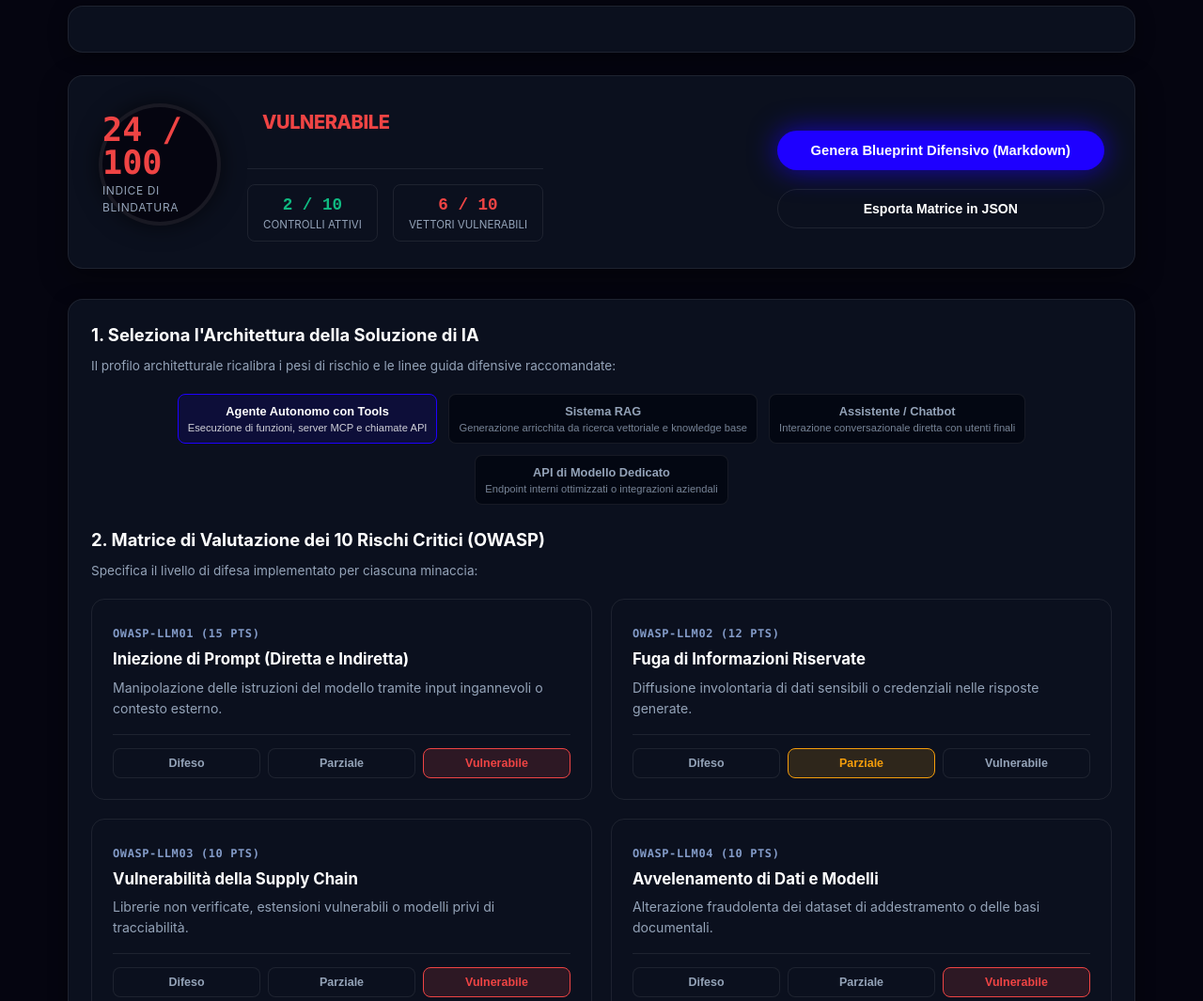
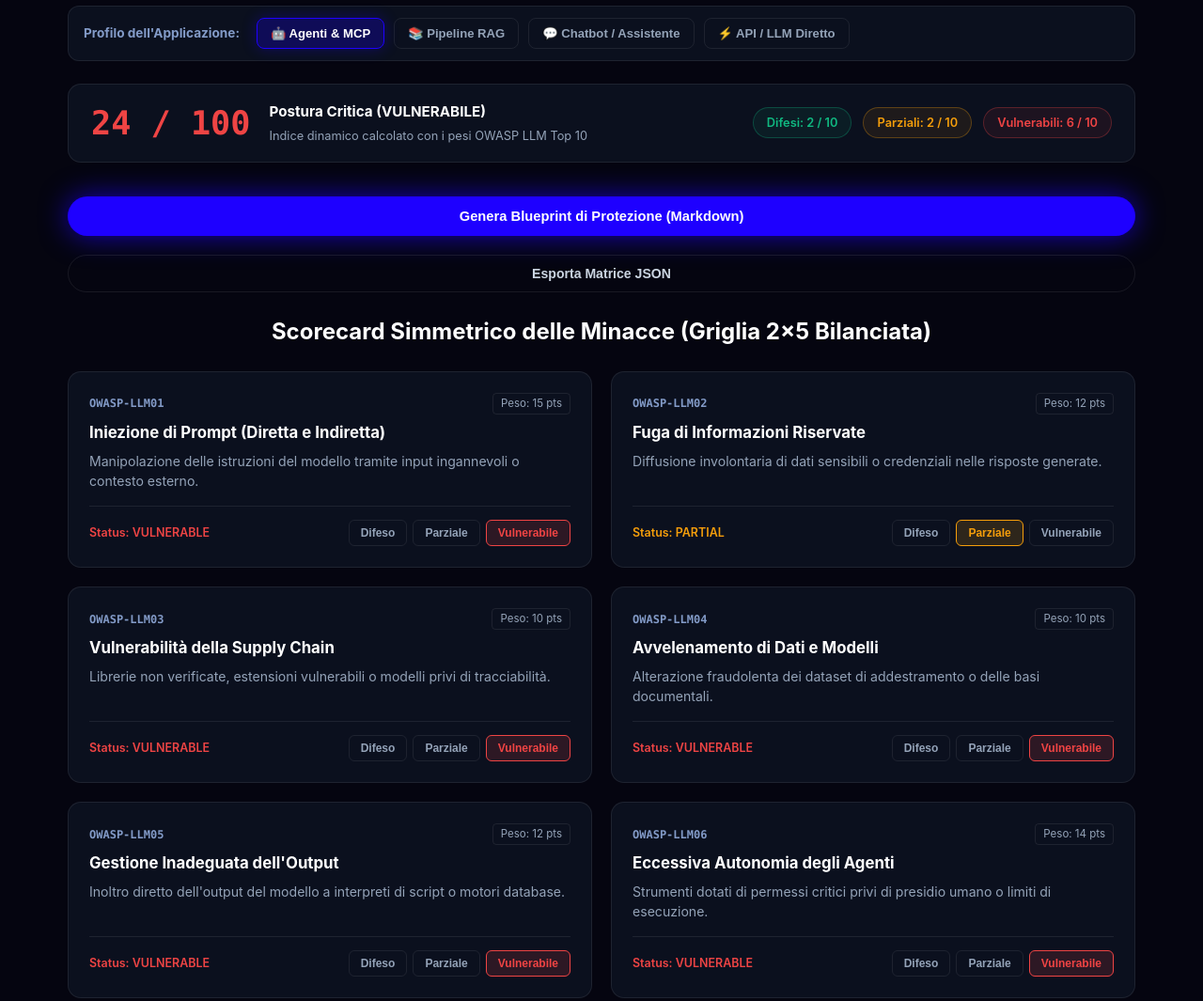
Before and after one commit to TAVARDT-Italia/ai-threat-matrix-it, a plain HTML site: page index.html in a window 1280 px wide. Shown: the part 360-1425 px from the top of the page at 94% size. Drawn offline with Linux system fonts and the light colour scheme.

Commit message:
refactor(ui): align interactive tool 100% to Alternative 6 (chips, pill scorecard, symmetric 2x5 cards with weights & compact status buttons)

```diff
--- a/index.html
+++ b/index.html
@@ -1048,104 +1048,124 @@ footer a:hover,
 }
 
 /* ==========================================================================
-   LAYOUT 6: SCORECARD SIMÉTRICO 2X5 BALANCEADO
+   LAYOUT 6 EXACT: SCORECARD SIMÉTRICO 2X5 BALANCEADO
    ========================================================================== */
-.stats-score-banner {
+.arch-bar {
+  display: flex !important;
+  gap: 10px !important;
+  flex-wrap: wrap !important;
+  margin-bottom: 24px !important;
   background: var(--card-bg) !important;
   border: 1px solid var(--border) !important;
-  border-radius: 16px !important;
-  padding: 28px 32px !important;
-  box-shadow: 0 10px 30px rgba(0, 0, 0, 0.4) !important;
+  padding: 12px 16px !important;
+  border-radius: 12px !important;
+  align-items: center !important;
   width: 100% !important;
   box-sizing: border-box !important;
-  margin-bottom: 32px !important;
-}
-.stats-banner-grid {
+}
+.arch-bar-label {
+  font-size: 0.85rem !important;
+  font-weight: 700 !important;
+  color: #839bc8 !important;
+  margin-right: 8px !important;
+}
+.arch-chip {
+  background: var(--card-surface) !important;
+  border: 1px solid var(--border) !important;
+  color: var(--text-muted) !important;
+  padding: 8px 14px !important;
+  border-radius: 8px !important;
+  cursor: pointer !important;
+  font-size: 0.82rem !important;
+  font-weight: 600 !important;
+  transition: all 0.2s ease !important;
+}
+.arch-chip:hover {
+  border-color: #839bc8 !important;
+  color: #ffffff !important;
+}
+.arch-chip.active {
+  background: rgba(30, 0, 255, 0.25) !important;
+  border-color: #1e00ff !important;
+  color: #ffffff !important;
+  box-shadow: 0 0 15px rgba(30, 0, 255, 0.3) !important;
+}
+
+/* GLOBAL SCORE BAR */
+.global-score-bar {
+  background: var(--card-bg) !important;
+  border: 1px solid var(--border) !important;
+  border-radius: 14px !important;
+  padding: 18px 24px !important;
+  margin-bottom: 20px !important;
   display: flex !important;
   justify-content: space-between !important;
   align-items: center !important;
-  gap: 32px !important;
   flex-wrap: wrap !important;
-}
-.stats-score-col {
+  gap: 16px !important;
+  width: 100% !important;
+  box-sizing: border-box !important;
+}
+.score-left {
   display: flex !important;
   align-items: center !important;
-  gap: 28px !important;
-  flex-wrap: wrap !important;
-}
-.score-circle {
-  width: 130px !important;
-  height: 130px !important;
-  border-radius: 50% !important;
-  border: 4px solid var(--border) !important;
-  display: flex !important;
-  flex-direction: column !important;
-  align-items: center !important;
-  justify-content: center !important;
-  background: #050510 !important;
-  box-shadow: 0 0 25px rgba(0, 0, 0, 0.6) !important;
-  flex-shrink: 0 !important;
-}
-.score-val {
+  gap: 20px !important;
+}
+.score-big {
   font-size: 2.2rem !important;
   font-weight: 800 !important;
   font-family: 'Fira Code', Consolas, monospace !important;
   color: var(--fail) !important;
   line-height: 1 !important;
 }
-.score-label {
-  font-size: 0.75rem !important;
+.score-label-wrap h4 {
+  font-size: 0.95rem !important;
+  font-weight: 700 !important;
+  color: #ffffff !important;
+  margin: 0 0 4px 0 !important;
+}
+.score-label-wrap p {
+  font-size: 0.8rem !important;
   color: var(--text-muted) !important;
-  text-transform: uppercase !important;
-  letter-spacing: 0.05em !important;
-  margin-top: 4px !important;
-}
-.score-meta-col {
+  margin: 0 !important;
+}
+.score-pills {
   display: flex !important;
-  flex-direction: column !important;
   gap: 12px !important;
-}
-.posture-status {
-  font-size: 1.25rem !important;
-  font-weight: 800 !important;
-  letter-spacing: -0.02em !important;
-}
-.posture-stats-row {
-  display: flex !important;
-  gap: 16px !important;
-}
-.mini-stat {
+  flex-wrap: wrap !important;
+}
+.score-pill {
   background: var(--card-surface) !important;
   border: 1px solid var(--border) !important;
-  border-radius: 8px !important;
-  padding: 8px 16px !important;
-  display: flex !important;
-  flex-direction: column !important;
-  align-items: center !important;
-}
-.mini-stat-val {
-  font-size: 1.1rem !important;
-  font-weight: 700 !important;
-  font-family: 'Fira Code', monospace !important;
-}
-.mini-stat-lbl {
-  font-size: 0.72rem !important;
-  color: var(--text-muted) !important;
-  text-transform: uppercase !important;
-}
-.stats-actions-col {
-  display: flex !important;
-  flex-direction: column !important;
-  gap: 12px !important;
-  min-width: 280px !important;
-}
+  padding: 6px 14px !important;
+  border-radius: 9999px !important;
+  font-size: 0.8rem !important;
+  font-weight: 600 !important;
+}
+.score-pill.def {
+  color: var(--pass) !important;
+  border-color: rgba(16, 185, 129, 0.3) !important;
+  background: rgba(16, 185, 129, 0.08) !important;
+}
+.score-pill.part {
+  color: var(--warn) !important;
+  border-color: rgba(245, 158, 11, 0.3) !important;
+  background: rgba(245, 158, 11, 0.08) !important;
+}
+.score-pill.exp {
+  color: var(--fail) !important;
+  border-color: rgba(239, 68, 68, 0.3) !important;
+  background: rgba(239, 68, 68, 0.08) !important;
+}
+
+/* ACTIONS BAR */
 .btn-action-main {
   background: #1e00ff !important;
   color: #ffffff !important;
   border: none !important;
   border-radius: 9999px !important;
-  padding: 14px 24px !important;
-  font-size: 0.92rem !important;
+  padding: 12px 24px !important;
+  font-size: 0.9rem !important;
   font-weight: 700 !important;
   cursor: pointer !important;
   transition: all 0.2s ease !important;
@@ -1158,10 +1178,10 @@ footer a:hover,
 }
 .btn-action-secondary {
   background: var(--card-surface) !important;
-  color: #ffffff !important;
+  color: #cbd5e1 !important;
   border: 1px solid var(--border) !important;
   border-radius: 9999px !important;
-  padding: 12px 20px !important;
+  padding: 11px 20px !important;
   font-size: 0.88rem !important;
   font-weight: 600 !important;
   cursor: pointer !important;
@@ -1169,11 +1189,12 @@ footer a:hover,
   text-align: center !important;
 }
 .btn-action-secondary:hover {
-  border-color: rgba(255, 255, 255, 0.25) !important;
-}
-
-/* GRID 2X5 BALANCEADO */
-#threat-list {
+  border-color: #839bc8 !important;
+  color: #ffffff !important;
+}
+
+/* GRADE 2X5 BALANCEADA */
+.grid-2x5, #threat-list {
   display: grid !important;
   grid-template-columns: repeat(2, 1fr) !important;
   gap: 20px !important;
@@ -1181,96 +1202,60 @@ footer a:hover,
   box-sizing: border-box !important;
 }
 @media (max-width: 820px) {
-  #threat-list {
+  .grid-2x5, #threat-list {
     grid-template-columns: 1fr !important;
   }
-  .stats-banner-grid {
-    flex-direction: column !important;
-    align-items: stretch !important;
-  }
-  .stats-score-col {
-    justify-content: center !important;
-  }
-}
-
-/* CARD SIMÉTRICO DA AMEAÇA */
-.threat-item {
-  background: var(--card-surface) !important;
+}
+.card-2x5 {
+  background: var(--card-bg) !important;
   border: 1px solid var(--border) !important;
   border-radius: 14px !important;
   padding: 22px !important;
-  margin-bottom: 0 !important;
   display: flex !important;
   flex-direction: column !important;
   justify-content: space-between !important;
-  gap: 16px !important;
   transition: all 0.2s ease !important;
   box-sizing: border-box !important;
 }
-.threat-item:hover {
+.card-2x5:hover {
   border-color: rgba(30, 0, 255, 0.4) !important;
   transform: translateY(-2px) !important;
   box-shadow: 0 8px 24px rgba(0, 0, 0, 0.4) !important;
 }
-.threat-info {
-  flex: 1 !important;
-}
-.threat-code {
+
+/* BOTÕES DE STATUS DENTRO DO CARD */
+.status-btn-group {
+  display: flex !important;
+  gap: 6px !important;
+}
+.btn-stat {
   font-size: 0.75rem !important;
-  font-family: 'Fira Code', Consolas, monospace !important;
-  color: #839bc8 !important;
-  font-weight: 700 !important;
-  letter-spacing: 0.05em !important;
-}
-.threat-title {
-  font-size: 1.05rem !important;
-  font-weight: 700 !important;
-  color: #ffffff !important;
-  margin: 6px 0 8px 0 !important;
-  line-height: 1.35 !important;
-}
-.threat-desc {
-  font-size: 0.88rem !important;
+  padding: 6px 12px !important;
+  border-radius: 6px !important;
+  border: 1px solid var(--border) !important;
+  background: var(--card-surface) !important;
   color: var(--text-muted) !important;
-  line-height: 1.55 !important;
-}
-.status-group {
-  display: flex !important;
-  gap: 8px !important;
-  width: 100% !important;
-  border-top: 1px solid var(--border) !important;
-  padding-top: 14px !important;
-}
-.btn-status {
-  flex: 1 !important;
-  padding: 8px 10px !important;
-  border-radius: 8px !important;
-  border: 1px solid var(--border) !important;
-  background: var(--card-bg) !important;
-  color: var(--text-muted) !important;
-  font-size: 0.78rem !important;
-  font-weight: 600 !important;
   cursor: pointer !important;
   transition: all 0.2s ease !important;
-  text-align: center !important;
-}
-.btn-status:hover {
+  font-weight: 600 !important;
+}
+.btn-stat:hover {
   color: #ffffff !important;
   border-color: rgba(255, 255, 255, 0.3) !important;
 }
-.btn-status.active-defended {
+.btn-stat.act-def {
   background: rgba(16, 185, 129, 0.15) !important;
   color: #10b981 !important;
   border-color: #10b981 !important;
   font-weight: 700 !important;
 }
-.btn-status.active-partial {
+.btn-stat.act-part {
   background: rgba(245, 158, 11, 0.15) !important;
   color: #f59e0b !important;
   border-color: #f59e0b !important;
   font-weight: 700 !important;
 }
-.btn-status.active-exposed {
+.btn-stat.act-exp {
   background: rgba(239, 68, 68, 0.15) !important;
   color: #ef4444 !important;
   border-color: #ef4444 !important;
@@ -1300,82 +1285,59 @@ footer a:hover,
       <p>Mappatura tecnica delle superfici di attacco su modelli linguistici (LLM) e agenti autonomi. Valutazione della postura difensiva secondo OWASP Top 10 for LLMs e MITRE ATLAS con generazione di blueprint di mitigazione.</p>
     </div>
 
-    <!-- LAYOUT 6: 1. ARQUITETURA (FULL WIDTH) -->
-    <div class="card" style="margin-bottom: 24px;">
-
+    <!-- APPLICATION PROFILE SELECTOR (CHIPS) -->
+    <div class="arch-bar">
+      <span class="arch-bar-label">Profilo dell'Applicazione:</span>
+      <button class="arch-chip active" data-arch="agent">🤖 Agenti & MCP</button>
+      <button class="arch-chip" data-arch="rag">📚 Pipeline RAG</button>
+      <button class="arch-chip" data-arch="chat">💬 Chatbot / Assistente</button>
+      <button class="arch-chip" data-arch="api">⚡ API / LLM Diretto</button>
     </div>
 
-    <!-- LAYOUT 6: SCORECARD & STATUS BANNER (FULL WIDTH) -->
-    <div class="card stats-score-banner">
-      <div class="stats-banner-grid">
-        <div class="stats-score-col">
-          <div class="score-circle">
-            <span id="stat-score" class="score-val">0</span>
-            <span class="score-label">Indice di Blindatura</span>
-          </div>
-          <div class="score-meta-col">
-            <div id="stat-posture" class="posture-status">Postura di Sicurezza</div>
-            <div class="posture-stats-row">
-            <div class="mini-stat">
-              <span id="stat-defended" class="mini-stat-val" style="color: var(--pass);">0</span>
-              <span class="mini-stat-lbl">Controlli Attivi</span>
-            </div>
-            <div class="mini-stat">
-              <span id="stat-exposed" class="mini-stat-val" style="color: var(--fail);">0</span>
-              <span class="mini-stat-lbl">Vettori Vulnerabili</span>
-            </div>
-          </div>
-          </div>
-        </div>
-        <div class="stats-actions-col">
-          <button id="btn-generate-blueprint" class="btn-action-main">Genera Blueprint Difensivo (Markdown)</button>
-          <button id="btn-export-matrix" class="btn-action-secondary">Esporta Matrice in JSON</button>
+    <!-- GLOBAL SCORE BAR (HORIZONTAL WITH PILLS) -->
+    <div class="global-score-bar">
+      <div class="score-left">
+        <div class="score-big" id="stat-score">0 / 100</div>
+        <div class="score-label-wrap">
+          <h4 id="stat-posture">Postura Critica (VULNERABILE)</h4>
+          <p>Indice dinamico calcolato con i pesi OWASP LLM Top 10</p>
         </div>
       </div>
+      <div class="score-pills">
+        <div class="score-pill def" id="pill-def">Difesi: 0 / 10</div>
+        <div class="score-pill part" id="pill-part">Parziali: 0 / 10</div>
+        <div class="score-pill exp" id="pill-exp">Vulnerabili: 0 / 10</div>
+      </div>
     </div>
 
-    <!-- LAYOUT 6: 2. GRADE SIMÉTRICA 2X5 DOS 10 VETORES DE RISCO -->
-    <div class="card" style="margin-bottom: 32px;">
-      <div class="card-title">1. Seleziona l'Architettura della Soluzione di IA</div>
-          <div class="card-desc">Il profilo architetturale ricalibra i pesi di rischio e le linee guida difensive raccomandate:</div>
-          <div class="arch-selector">
-            <button class="arch-btn active" data-arch="agent">
-              Agente Autonomo con Tools
-              <span>Esecuzione di funzioni, server MCP e chiamate API</span>
-            </button>
-            <button class="arch-btn" data-arch="rag">
-              Sistema RAG
-              <span>Generazione arricchita da ricerca vettoriale e knowledge base</span>
-            </button>
-            <button class="arch-btn" data-arch="chat">
-              Assistente / Chatbot
-              <span>Interazione conversazionale diretta con utenti finali</span>
-            </button>
-            <button class="arch-btn" data-arch="api">
-              API di Modello Dedicato
-              <span>Endpoint interni ottimizzati o integrazioni aziendali</span>
-            </button>
-          </div>
-
-          <div class="card-title" style="margin-top: 24px;">2. Matrice di Valutazione dei 10 Rischi Critici (OWASP)</div>
-          <div class="card-desc">Specifica il livello di difesa implementato per ciascuna minaccia:</div>
-      <div id="threat-list"></div>
+    <!-- ACTIONS ROW (GENERATE BLUEPRINT & EXPORT JSON) -->
+    <div style="display: flex; gap: 12px; justify-content: flex-end; margin-bottom: 24px; flex-wrap: wrap;">
+      <button id="btn-generate-blueprint" class="btn-action-main">Genera Blueprint di Protezione (Markdown)</button>
+      <button id="btn-export-matrix" class="btn-action-secondary">Esporta Matrice JSON</button>
     </div>
 
-    <div id="blueprint-card" class="card" style="display: none; margin-top: 24px;">
-      <div class="card-title">Blueprint di Blindatura Architetturale</div>
-      <div class="card-desc">Specifica tecnica strutturata per verifiche di conformità e revisioni di sicurezza informatica:</div>
-      <div style="display: flex; gap: 10px; margin-bottom: 10px;">
-        <button id="btn-copy-bp" class="btn-action-secondary" style="width: auto; margin: 0;">Copia Blueprint</button>
-        <button id="btn-dl-bp" class="btn-action-secondary" style="width: auto; margin: 0;">Scarica ai-hardening-blueprint.md</button>
+    <!-- BALANCED 2X5 THREAT SCORECARD HEADING & GRID -->
+    <h2 style="text-align: center; margin-bottom: 24px; font-size: 1.5rem; font-weight: 700; color: #ffffff;">
+      Scorecard Simmetrico delle Minacce (Griglia 2×5 Bilanciata)
+    </h2>
+
+    <div id="threat-list" class="grid-2x5" style="margin-bottom: 32px;"></div>
+
+    <!-- Hardening Blueprint Output Card (Initially Hidden) -->
+    <div id="blueprint-card" class="card" style="display: none; margin-bottom: 32px; border-color: #1e00ff;">
+      <div style="display: flex; justify-content: space-between; align-items: center; margin-bottom: 16px; flex-wrap: wrap; gap: 12px;">
+        <div class="card-title" style="margin: 0; font-size: 1.15rem; font-weight: 700; color: #ffffff;">Blueprint di Protezione della Sicurezza IA</div>
+        <div style="display: flex; gap: 10px;">
+          <button id="btn-copy-bp" class="btn-action-secondary" style="width: auto; margin: 0; padding: 8px 16px; font-size: 0.82rem;">Copia Blueprint</button>
+          <button id="btn-dl-bp" class="btn-action-secondary" style="width: auto; margin: 0; padding: 8px 16px; font-size: 0.82rem;">Scarica ai-hardening-blueprint.md</button>
+        </div>
       </div>
-      <textarea id="blueprint-area" class="blueprint-output" readonly></textarea>
+      <textarea id="blueprint-area" class="blueprint-output" readonly style="width: 100%; height: 260px; background: #050510; border: 1px solid var(--border); border-radius: 8px; color: #839bc8; font-family: 'Fira Code', monospace; font-size: 0.85rem; padding: 14px; box-sizing: border-box; resize: vertical;"></textarea>
     </div>
   </div>
 
   <div class="container">
-
-  <!-- AEO CITABLE DEFINITION SECTION (100% WIDTH - 1200px) -->
+<!-- AEO CITABLE DEFINITION SECTION (100% WIDTH - 1200px) -->
   <section class="aeo-card">
     <h2>Che cos'è la Matrice delle Minacce per Sistemi di IA?</h2>
     <p>La Matrice delle Minacce per Sistemi di IA di TAVARDT è una piattaforma analitica che mappa e correla i vettori di attacco avversari secondo l'OWASP Top 10 per LLM, il NIST AI Risk Management Framework e la matrice MITRE ATLAS. Permette di diagnosticare la postura di sicurezza delle applicazioni di intelligenza artificiale ed esportare blueprint difensivi.</p>
@@ -1497,6 +1459,7 @@ footer a:hover,
       function recalculate() {
         let totalScore = 0;
         let defCount = 0;
+        let partCount = 0;
         let expCount = 0;
 
         threats.forEach(t => {
@@ -1506,56 +1469,80 @@ footer a:hover,
             defCount++;
           } else if (st === "partial") {
             totalScore += (t.weight * 0.5);
+            partCount++;
           } else {
             expCount++;
           }
         });
 
         const scoreRounded = Math.round(totalScore);
-        statScore.textContent = scoreRounded + " / 100";
-        statDefended.textContent = defCount + " / 10";
-        statExposed.textContent = expCount + " / 10";
+        if (statScore) statScore.textContent = scoreRounded + " / 100";
 
         if (scoreRounded >= 85) {
-          statScore.style.color = "var(--pass)";
-          statPosture.style.color = "var(--pass)";
-          statPosture.textContent = i18n.p_hardened;
+          if (statScore) statScore.style.color = "var(--pass)";
+          if (statPosture) {
+            statPosture.style.color = "var(--pass)";
+            statPosture.textContent = "Postura Blindata (SICURA)";
+          }
         } else if (scoreRounded >= 60) {
-          statScore.style.color = "var(--warn)";
-          statPosture.style.color = "var(--warn)";
-          statPosture.textContent = i18n.p_developing;
+          if (statScore) statScore.style.color = "var(--warn)";
+          if (statPosture) {
+            statPosture.style.color = "var(--warn)";
+            statPosture.textContent = "Postura Moderata (IN CORSO)";
+          }
         } else {
-          statScore.style.color = "var(--fail)";
-          statPosture.style.color = "var(--fail)";
-          statPosture.textContent = i18n.p_vulnerable;
+          if (statScore) statScore.style.color = "var(--fail)";
+          if (statPosture) {
+            statPosture.style.color = "var(--fail)";
+            statPosture.textContent = "Postura Critica (VULNERABILE)";
+          }
         }
+
+        const pDef = document.getElementById("pill-def");
+        const pPart = document.getElementById("pill-part");
+        const pExp = document.getElementById("pill-exp");
+        if (pDef) pDef.textContent = "Difesi: " + defCount + " / 10";
+        if (pPart) pPart.textContent = "Parziali: " + partCount + " / 10";
+        if (pExp) pExp.textContent = "Vulnerabili: " + expCount + " / 10";
       }
 
       function renderThreats() {
+        const threatList = document.getElementById("threat-list");
+        if (!threatList) return;
         threatList.innerHTML = "";
         threats.forEach(t => {
+          const curState = threatStates[t.id];
+          const statusColor = curState === 'defended' ? 'var(--pass)' : (curState === 'partial' ? 'var(--warn)' : 'var(--fail)');
+          const statusText = curState === 'defended' ? 'DEFENDED' : (curState === 'partial' ? 'PARTIAL' : 'VULNERABLE');
+
           const item = document.createElement("div");
-          item.className = "threat-item";
-
-          const curState = threatStates[t.id];
+          item.className = "card-2x5";
 
           item.innerHTML = `
-            <div class="threat-info">
-              <span class="threat-code">${t.code} (${t.weight} pts)</span>
-              <div class="threat-title">${t.title}</div>
-              <div class="threat-desc">${t.desc}</div>
+            <div>
+              <div style="display: flex; justify-content: space-between; align-items: center; margin-bottom: 8px;">
+                <span style="font-size: 0.75rem; font-family: 'Fira Code', Consolas, monospace; color: #839bc8; font-weight: 700;">${t.code}</span>
+                <span style="font-size: 0.72rem; color: var(--text-muted); background: var(--card-surface); padding: 2px 8px; border-radius: 4px; border: 1px solid var(--border);">Peso: ${t.weight} pts</span>
+              </div>
+              <h4 style="font-size: 1.05rem; font-weight: 700; color: #ffffff; margin-bottom: 8px; line-height: 1.35;">${t.title}</h4>
+              <p style="font-size: 0.88rem; color: var(--text-muted); line-height: 1.5; margin-bottom: 16px;">${t.desc}</p>
             </div>
-            <div class="status-group">
-              <button class="btn-status ${curState === 'defended' ? 'active-defended' : ''}" data-tid="${t.id}" data-val="defended">${i18n.btn_defended}</button>
-              <button class="btn-status ${curState === 'partial' ? 'active-partial' : ''}" data-tid="${t.id}" data-val="partial">${i18n.btn_partial}</button>
-              <button class="btn-status ${curState === 'exposed' ? 'active-exposed' : ''}" data-tid="${t.id}" data-val="exposed">${i18n.btn_exposed}</button>
+            <div style="display: flex; justify-content: space-between; align-items: center; border-top: 1px solid var(--border); padding-top: 14px; gap: 8px; flex-wrap: wrap;">
+              <span style="font-size: 0.78rem; font-weight: 600; color: ${statusColor};">
+                Status: ${statusText}
+              </span>
+              <div class="status-btn-group">
+                <button class="btn-stat ${curState === 'defended' ? 'act-def' : ''}" data-tid="${t.id}" data-val="defended">Difeso</button>
+                <button class="btn-stat ${curState === 'partial' ? 'act-part' : ''}" data-tid="${t.id}" data-val="partial">Parziale</button>
+                <button class="btn-stat ${curState === 'exposed' ? 'act-exp' : ''}" data-tid="${t.id}" data-val="exposed">Vulnerabile</button>
+              </div>
             </div>
           `;
           threatList.appendChild(item);
         });
 
         // Attach event listeners
-        document.querySelectorAll(".btn-status").forEach(btn => {
+        document.querySelectorAll(".btn-stat").forEach(btn => {
           btn.addEventListener("click", function() {
             const tid = this.getAttribute("data-tid");
             const val = this.getAttribute("data-val");
@@ -1566,14 +1553,16 @@ footer a:hover,
         });
       }
 
-      // Architecture selection buttons
-      document.querySelectorAll(".arch-btn").forEach(btn => {
+      // Architecture selection chips
+      document.querySelectorAll(".arch-chip").forEach(btn => {
         btn.addEventListener("click", function() {
-          document.querySelectorAll(".arch-btn").forEach(b => b.classList.remove("active"));
+          document.querySelectorAll(".arch-chip").forEach(b => b.classList.remove("active"));
           this.classList.add("active");
           selectedArch = this.getAttribute("data-arch");
         });
       });
+
+
 
       // Generate Blueprint
       document.getElementById("btn-generate-blueprint").addEventListener("click", function() {
```
